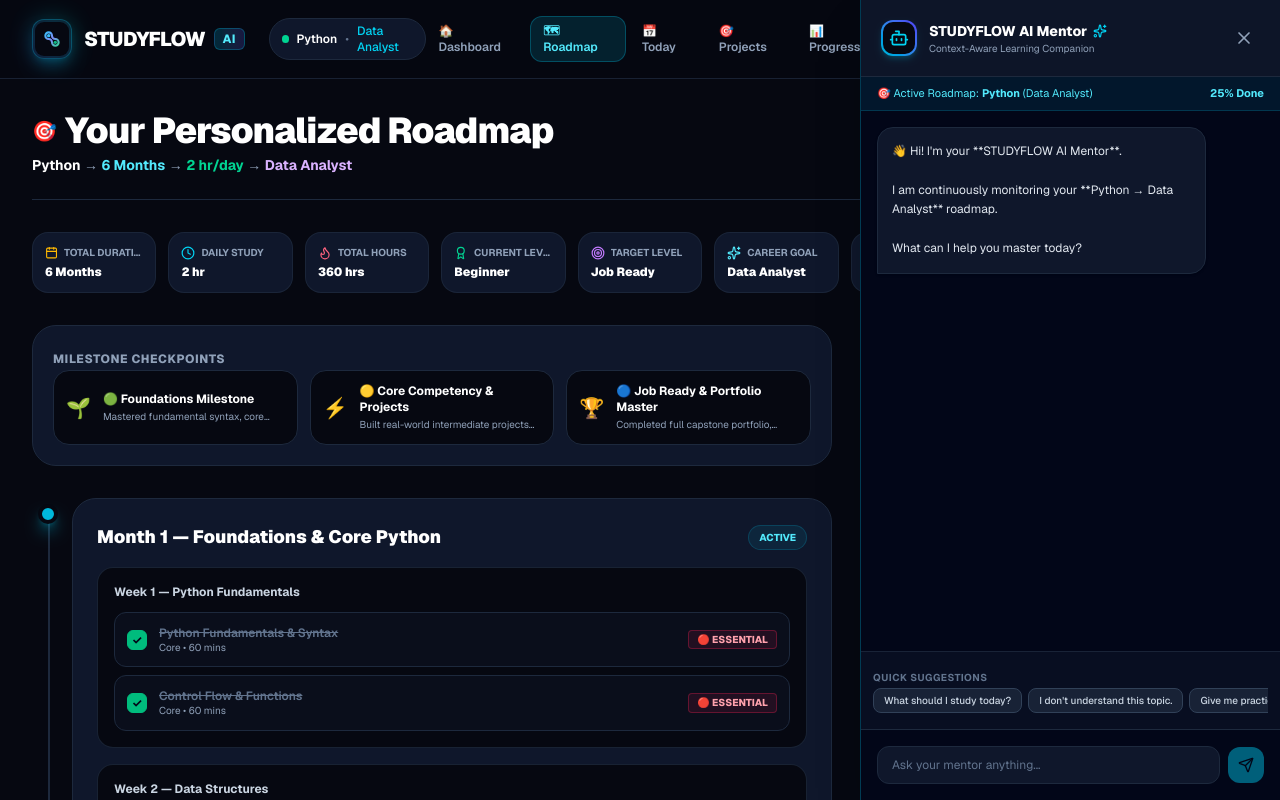
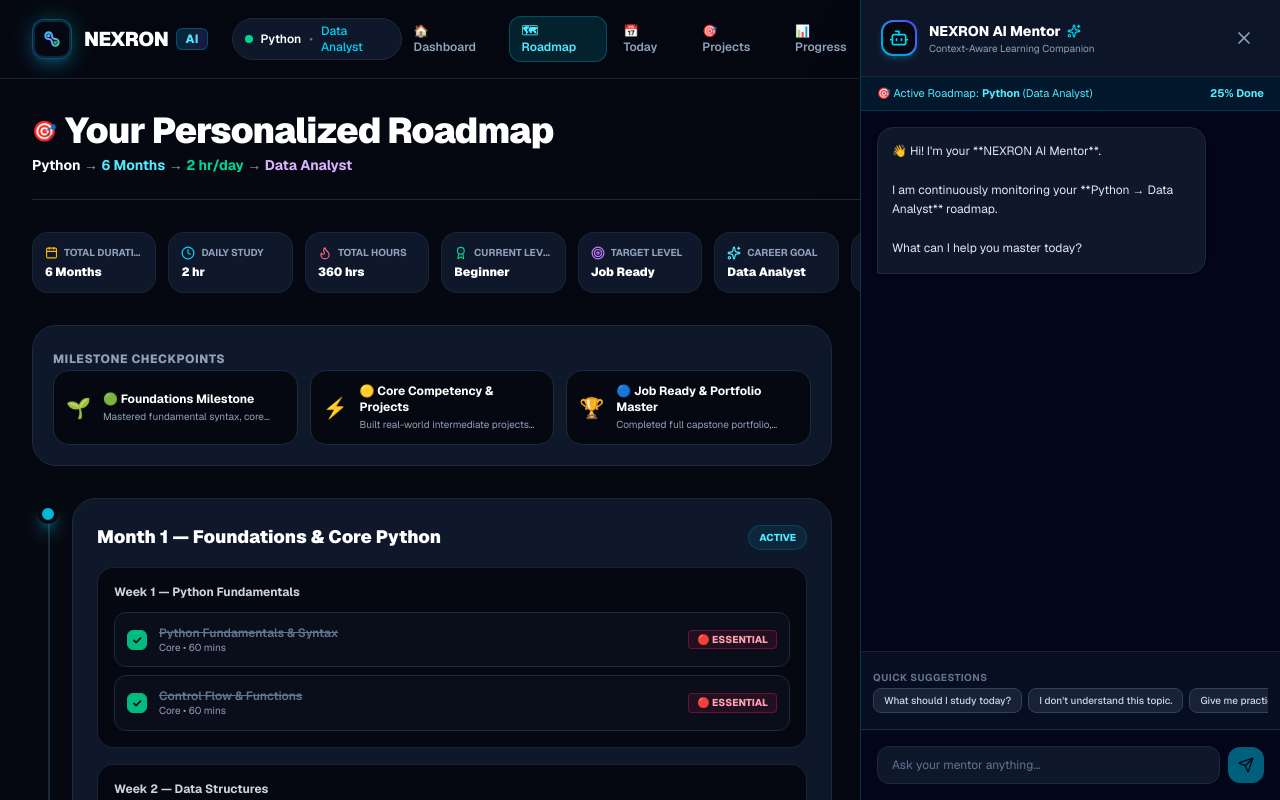
Before and after one commit to prakharmishra00000-cell/studyflow-ai, a Next.js app: page /dashboard/roadmap in a window 1280 px wide. Both pictures are taken after a click on the button "AI MENTOR". Shown: the top 800 px of the page. Built offline with nearby package versions, Linux system fonts and the light colour scheme.

Commit message:
Rebrand application name to NEXRON AI

```diff
--- a/package.json
+++ b/package.json
@@ -1,5 +1,5 @@
 {
-  "name": "studyflow-ai",
+  "name": "nexron-ai",
   "version": "0.1.0",
   "private": true,
   "scripts": {
--- a/src/app/layout.tsx
+++ b/src/app/layout.tsx
@@ -14,8 +14,8 @@ const geistMono = Geist_Mono({
 });
 
 export const metadata: Metadata = {
-  title: 'STUDYFLOW AI — Your AI-Powered Study System',
-  description: 'Advanced AI study planner, spaced repetition engine, and learning assistant for university and competitive exams.',
+  title: 'NEXRON AI — Learn Anything. Your Way.',
+  description: 'A Living AI Learning Roadmap & Personal Career Mentor.',
 };
 
 export default function RootLayout({ children }: { children: React.ReactNode }) {
--- a/src/app/onboarding/page.tsx
+++ b/src/app/onboarding/page.tsx
@@ -5,7 +5,7 @@ import { useRouter } from 'next/navigation';
 import { useStudyStore } from '@/lib/store/StudyContext';
 import { CurrentLevel, GoalType, DurationOption, TimeDedicatedOption } from '@/lib/types';
 import { Sparkles, ArrowRight, ArrowLeft, CheckCircle2, Clock, Target, Calendar, BookOpen, Layers, Bot, Zap } from 'lucide-react';
-import { StudyFlowLogo } from '@/components/common/StudyFlowLogo';
+import { NexronLogo } from '@/components/common/NexronLogo';
 import { AIGenerationModal } from '@/components/common/AIGenerationModal';
 
 export default function OnboardingPage() {
@@ -39,7 +39,7 @@ export default function OnboardingPage() {
 
       {/* Top Header */}
       <div className="max-w-2xl w-full mx-auto flex items-center justify-between z-10">
-        <StudyFlowLogo size="md" />
+        <NexronLogo size="md" />
 
         <div className="flex items-center gap-2 text-xs font-semibold text-slate-400">
           <span>Step {step} of 3</span>
@@ -255,7 +255,7 @@ export default function OnboardingPage() {
 
       {/* Footer */}
       <div className="text-center text-xs text-slate-500 z-10">
-        STUDYFLOW AI • Learn Anything. Your Way.
+        NEXRON AI • Learn Anything. Your Way.
       </div>
 
       {/* AI Generation Modal Overlay */}
--- a/src/app/page.tsx
+++ b/src/app/page.tsx
@@ -5,7 +5,7 @@ import { useRouter } from 'next/navigation';
 import {
   Sparkles, ArrowRight, Clock, Award, Target, Calendar, Flame, CheckCircle2, Zap, PlayCircle
 } from 'lucide-react';
-import { StudyFlowLogo } from '@/components/common/StudyFlowLogo';
+import { NexronLogo } from '@/components/common/NexronLogo';
 import { useStudyStore } from '@/lib/store/StudyContext';
 import { AIGenerationModal } from '@/components/common/AIGenerationModal';
 import { CurrentLevel, GoalType, DurationOption, TimeDedicatedOption } from '@/lib/types';
@@ -75,7 +75,7 @@ export default function LandingPage() {
 
       {/* Header */}
       <header className="border-b border-slate-800/80 bg-[#060811]/80 backdrop-blur-xl sticky top-0 z-40 px-6 lg:px-12 py-4 flex items-center justify-between">
-        <StudyFlowLogo size="md" />
+        <NexronLogo size="md" />
 
         <div className="flex items-center gap-3">
           <button
@@ -319,7 +319,7 @@ export default function LandingPage() {
 
       {/* Footer */}
       <footer className="border-t border-slate-800/80 bg-[#060811] py-8 text-center text-xs text-slate-500">
-        <p>STUDYFLOW AI — Living AI Learning Roadmap & Career Mentor.</p>
+        <p>NEXRON AI — Living AI Learning Roadmap & Career Mentor.</p>
       </footer>
 
       {/* AI Generation Animation Modal */}
--- a/src/components/common/AIGenerationModal.tsx
+++ b/src/components/common/AIGenerationModal.tsx
@@ -3,7 +3,7 @@
 import React from 'react';
 import { motion, AnimatePresence } from 'framer-motion';
 import { Sparkles, CheckCircle2, Loader2 } from 'lucide-react';
-import { StudyFlowLogo } from './StudyFlowLogo';
+import { NexronLogo } from './NexronLogo';
 
 interface AIGenerationModalProps {
   isOpen: boolean;
@@ -38,7 +38,7 @@ export const AIGenerationModal: React.FC<AIGenerationModalProps> = ({ isOpen, st
 
           {/* Logo header */}
           <div className="flex justify-center">
-            <StudyFlowLogo size="lg" showText={false} />
+            <NexronLogo size="lg" showText={false} />
           </div>
 
           <div className="space-y-2">
@@ -47,7 +47,7 @@ export const AIGenerationModal: React.FC<AIGenerationModalProps> = ({ isOpen, st
               <span>Building Your Learning Journey...</span>
             </h3>
             <p className="text-xs text-slate-400">
-              STUDYFLOW AI is crafting your dynamic adaptive roadmap
+              NEXRON AI is crafting your dynamic adaptive roadmap
             </p>
           </div>
 
--- a/src/components/common/AIMentorDrawer.tsx
+++ b/src/components/common/AIMentorDrawer.tsx
@@ -15,7 +15,7 @@ export const AIMentorDrawer: React.FC = () => {
   const [messages, setMessages] = useState<Array<{ sender: 'user' | 'ai'; text: string }>>([
     {
       sender: 'ai',
-      text: `👋 Hi! I'm your **STUDYFLOW AI Mentor**.\n\nI am continuously monitoring your **${roadmap?.overview?.skill || 'Python'} → ${roadmap?.overview?.careerGoal || 'Data Analyst'}** roadmap.\n\nWhat can I help you master today?`
+      text: `👋 Hi! I'm your **NEXRON AI Mentor**.\n\nI am continuously monitoring your **${roadmap?.overview?.skill || 'Python'} → ${roadmap?.overview?.careerGoal || 'Data Analyst'}** roadmap.\n\nWhat can I help you master today?`
     }
   ]);
   const [inputText, setInputText] = useState('');
@@ -90,7 +90,7 @@ export const AIMentorDrawer: React.FC = () => {
                 </div>
                 <div>
                   <h4 className="font-extrabold text-sm text-white flex items-center gap-1.5">
-                    <span>STUDYFLOW AI Mentor</span>
+                    <span>NEXRON AI Mentor</span>
                     <Sparkles className="w-3.5 h-3.5 text-cyan-400" />
                   </h4>
                   <p className="text-[10px] text-slate-400">Context-Aware Learning Companion</p>
--- a/src/components/common/StudyFlowLogo.tsx
+++ b/src/components/common/NexronLogo.tsx
@@ -7,7 +7,7 @@ interface LogoProps {
   showText?: boolean;
 }
 
-export const StudyFlowLogo: React.FC<LogoProps> = ({ size = 'md', showText = true }) => {
+export const NexronLogo: React.FC<LogoProps> = ({ size = 'md', showText = true }) => {
   const sizeMap = {
     sm: { box: 'w-7 h-7 rounded-lg', svg: 'w-4 h-4', text: 'text-base', badge: 'text-[9px] px-1 py-0.2' },
     md: { box: 'w-10 h-10 rounded-xl', svg: 'w-5 h-5', text: 'text-xl', badge: 'text-xs px-2 py-0.5' },
@@ -25,11 +25,11 @@ export const StudyFlowLogo: React.FC<LogoProps> = ({ size = 'md', showText = tru
 
         {/* Inner container */}
         <div className="relative w-full h-full bg-[#060811] rounded-[9px] flex items-center justify-center overflow-hidden">
-          {/* Abstract SVG path forming S + Infinity + Learning Flow */}
+          {/* Abstract SVG path forming N + Infinity + Learning Flow */}
           <svg className={`${dim.svg} text-cyan-400`} viewBox="0 0 24 24" fill="none" xmlns="http://www.w3.org/2000/svg">
             <path
               d="M4 8C4 5.79086 5.79086 4 8 4C10.2091 4 12 5.79086 12 8C12 10.2091 13.7909 12 16 12C18.2091 12 20 13.7909 20 16C20 18.2091 18.2091 20 16 20C13.7909 20 12 18.2091 12 16C12 13.7909 10.2091 12 8 12C5.79086 12 4 10.2091 4 8Z"
-              stroke="url(#studyflow-grad)"
+              stroke="url(#nexron-grad)"
               strokeWidth="2.5"
               strokeLinecap="round"
               strokeLinejoin="round"
@@ -38,7 +38,7 @@ export const StudyFlowLogo: React.FC<LogoProps> = ({ size = 'md', showText = tru
             <circle cx="16" cy="16" r="2" fill="#10B981" />
             <circle cx="8" cy="8" r="2" fill="#38BDF8" />
             <defs>
-              <linearGradient id="studyflow-grad" x1="4" y1="4" x2="20" y2="20" gradientUnits="userSpaceOnUse">
+              <linearGradient id="nexron-grad" x1="4" y1="4" x2="20" y2="20" gradientUnits="userSpaceOnUse">
                 <stop stopColor="#38BDF8" />
                 <stop offset="0.5" stopColor="#818CF8" />
                 <stop offset="1" stopColor="#34D399" />
@@ -51,7 +51,7 @@ export const StudyFlowLogo: React.FC<LogoProps> = ({ size = 'md', showText = tru
       {showText && (
         <div className="flex items-center gap-2">
           <span className={`font-black tracking-tight text-white ${dim.text}`}>
-            STUDYFLOW
+            NEXRON
           </span>
           <span className={`font-extrabold uppercase tracking-wider rounded-md bg-gradient-to-r from-cyan-500/20 to-indigo-500/20 text-cyan-300 border border-cyan-500/30 ${dim.badge}`}>
             AI
--- a/src/components/layout/Navbar.tsx
+++ b/src/components/layout/Navbar.tsx
@@ -6,7 +6,7 @@ import { usePathname } from 'next/navigation';
 import {
   Sparkles, Sliders, Calendar, BookOpen, Layers, BarChart3, Settings, Rocket, ArrowRight
 } from 'lucide-react';
-import { StudyFlowLogo } from '../common/StudyFlowLogo';
+import { NexronLogo } from '../common/NexronLogo';
 import { useStudyStore } from '@/lib/store/StudyContext';
 import { AdjustPlanModal } from '../common/AdjustPlanModal';
 
@@ -29,7 +29,7 @@ export const Navbar: React.FC = () => {
       <header className="border-b border-slate-800/80 bg-[#060811]/90 backdrop-blur-xl sticky top-0 z-40 px-4 lg:px-8 py-3.5 flex items-center justify-between">
         <div className="flex items-center gap-6">
           <Link href="/">
-            <StudyFlowLogo size="md" />
+            <NexronLogo size="md" />
           </Link>
 
           {/* Active Skill & Goal Badge */}
--- a/src/lib/ai/gemini.ts
+++ b/src/lib/ai/gemini.ts
@@ -50,7 +50,7 @@ export class StudyAI {
     const ai = this.getClient(apiKey);
     if (ai) {
       try {
-        const contextPrompt = `You are STUDYFLOW AI, an intelligent personal AI learning mentor.
+        const contextPrompt = `You are NEXRON AI, an intelligent personal AI learning mentor.
 User's Current Roadmap Context:
 - Active Skill: ${skill}
 - Career Goal: ${goal}
@@ -140,7 +140,7 @@ For a **${goal}** career path:
 *Yes! Learning Pandas gives you great intuition for how tabular data works, making SQL JOINs and GROUP BY queries much easier to master!*`;
     }
 
-    return `### 🤖 STUDYFLOW AI Mentor
+    return `### 🤖 NEXRON AI Mentor
 
 I am tracking your **${skill}** journey towards becoming a **${goal}**.
 
```
